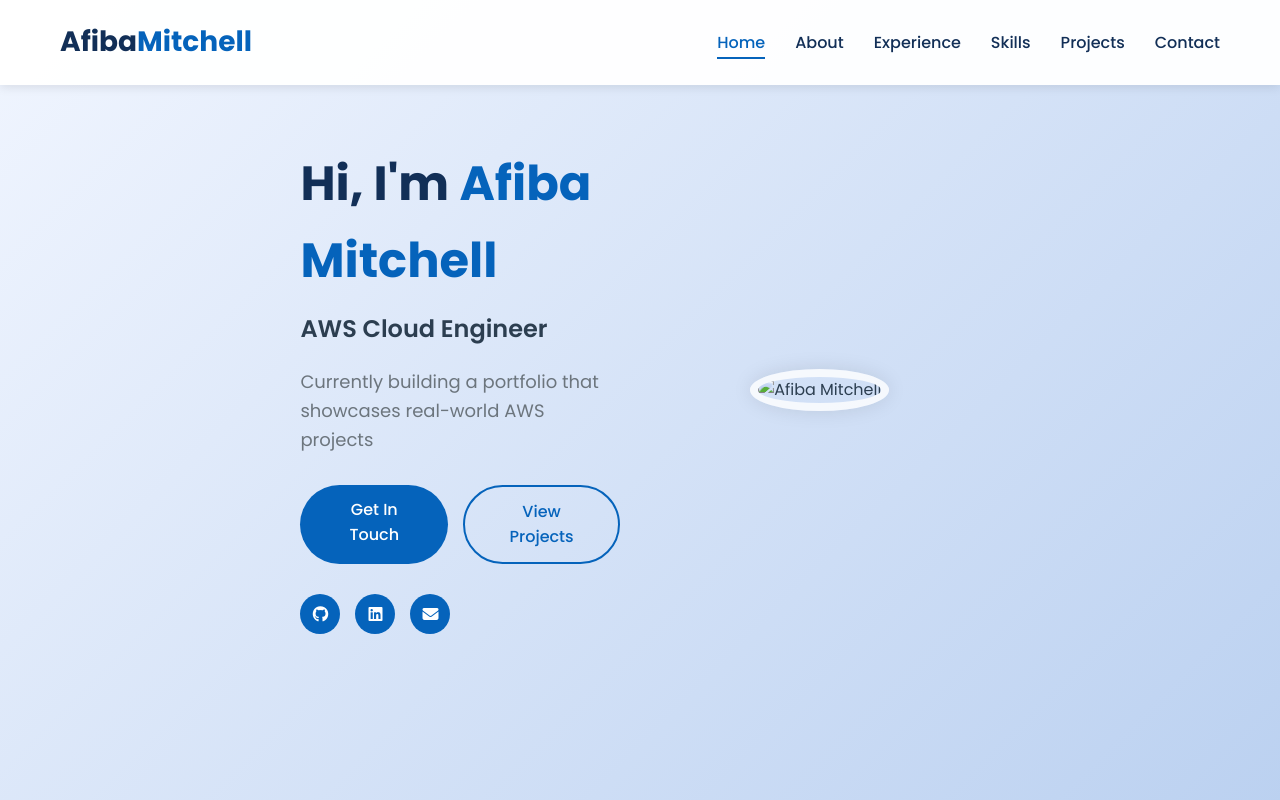
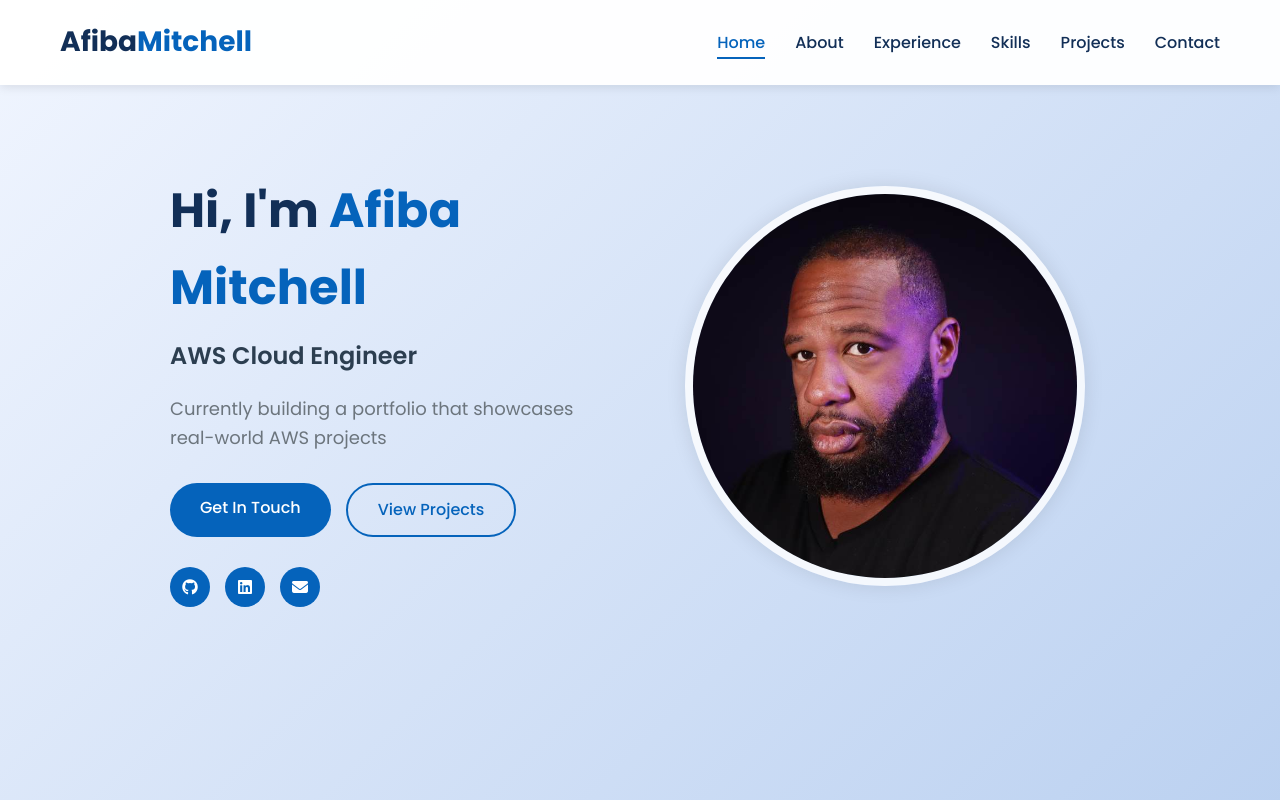
Before and after one commit to AfibaMitchell/AWS-Portfolio, a website: page index.html in a window 1280 px wide. Shown: the top 800 px of the page. Drawn offline with Linux system fonts and the light colour scheme; the site is published under a folder, as on GitHub Pages, so addresses that start at the root find nothing.

Commit message:
Update index.html

```diff
--- a/index.html
+++ b/index.html
@@ -47,7 +47,7 @@
                 </div>
             </div>
             <div class="hero-image">
-                <img src="/profile-pic.jpg" alt="Afiba Mitchell" />
+                <img src="profile-pic.jpg" alt="profile-pic">
             </div>
         </div>
     </section>
```
